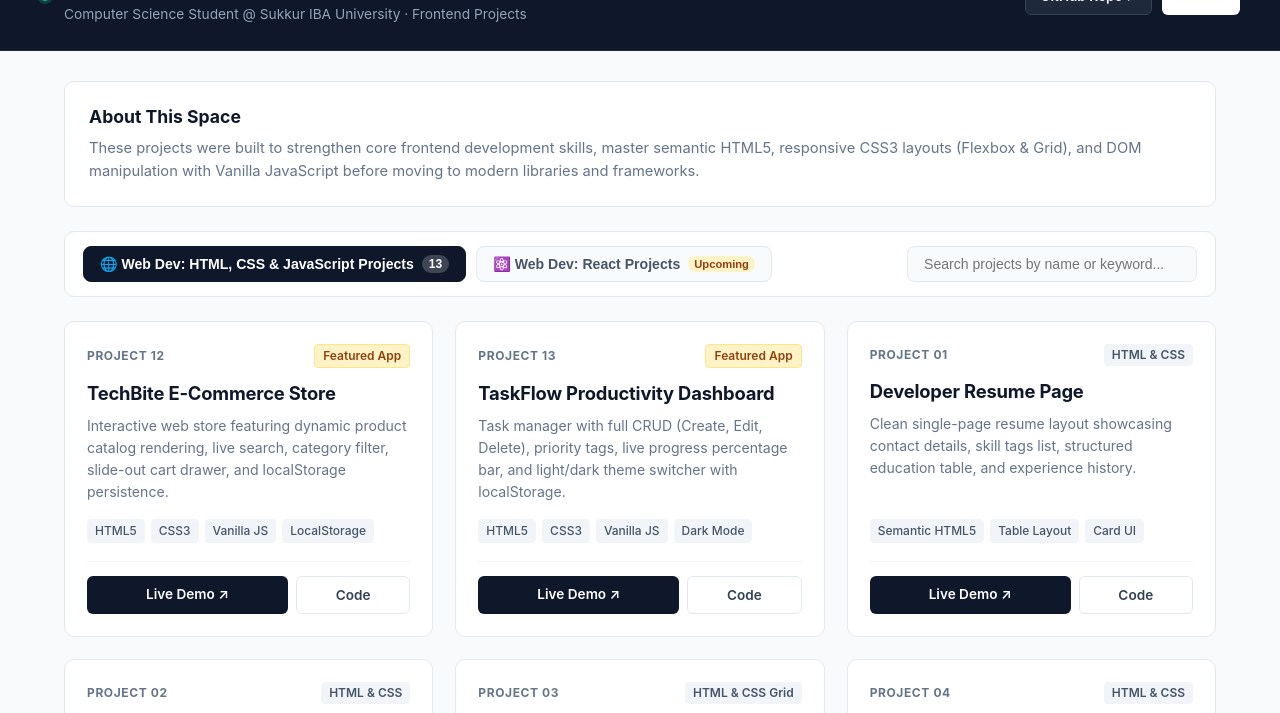
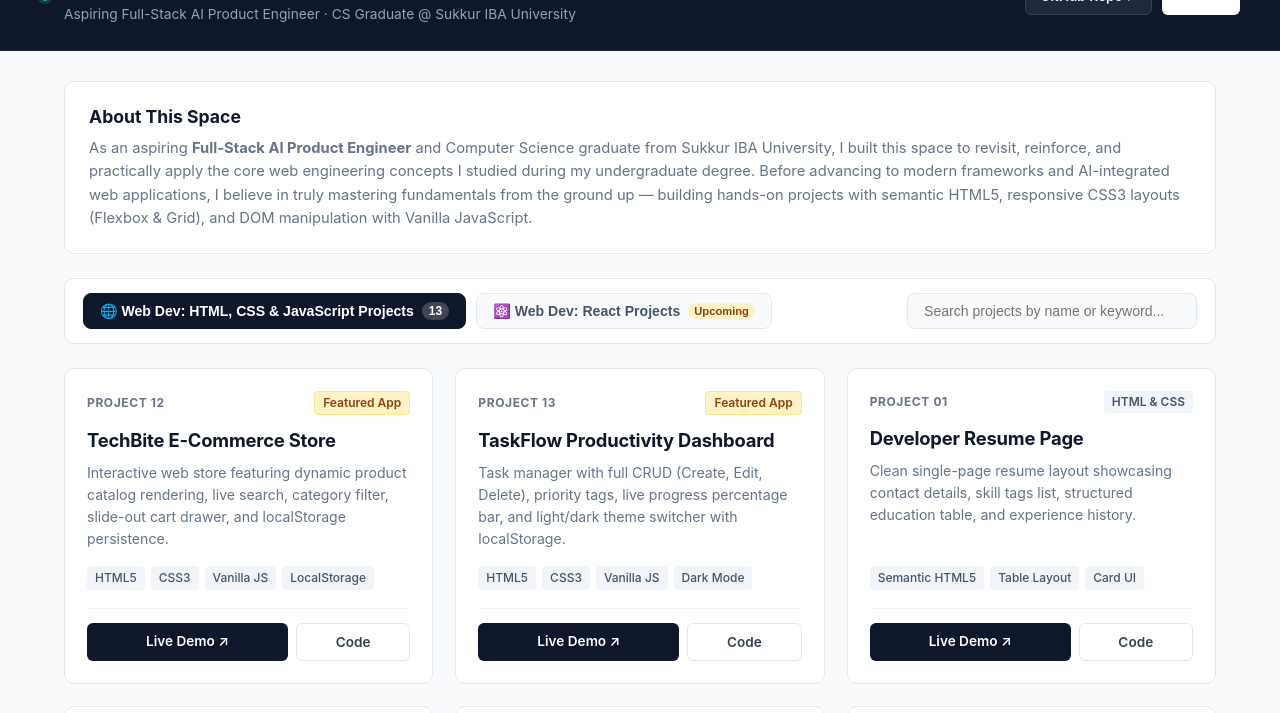
Before and after one commit to web-dev-html-css-javascript-projects/web-dev-html-css-javascript-projects, a plain HTML site: page index.html in a window 1280 px wide. Shown: the part 58-771 px from the top of the page. Drawn offline with Linux system fonts and the light colour scheme.

Commit message:
docs: update personal purpose narrative to reflect Full-Stack AI Product Engineer aspiration and undergrad concept recall

```diff
--- a/index.html
+++ b/index.html
@@ -15,7 +15,7 @@
                 <span class="status-dot"></span>
                 <div>
                     <h1>Muqadas Muhammad Akram</h1>
-                    <p class="subtitle">Computer Science Student @ Sukkur IBA University · Frontend Projects</p>
+                    <p class="subtitle">Aspiring Full-Stack AI Product Engineer · CS Graduate @ Sukkur IBA University</p>
                 </div>
             </div>
             <div class="header-links">
@@ -32,7 +32,7 @@
         <section class="intro-section">
             <h2>About This Space</h2>
             <p>
-                These projects were built to strengthen core frontend development skills, master semantic HTML5, responsive CSS3 layouts (Flexbox & Grid), and DOM manipulation with Vanilla JavaScript before moving to modern libraries and frameworks.
+                As an aspiring <strong>Full-Stack AI Product Engineer</strong> and Computer Science graduate from Sukkur IBA University, I built this space to revisit, reinforce, and practically apply the core web engineering concepts I studied during my undergraduate degree. Before advancing to modern frameworks and AI-integrated web applications, I believe in truly mastering fundamentals from the ground up — building hands-on projects with semantic HTML5, responsive CSS3 layouts (Flexbox & Grid), and DOM manipulation with Vanilla JavaScript.
             </p>
         </section>
 
```
Also changed, not shown: 1 other file.
